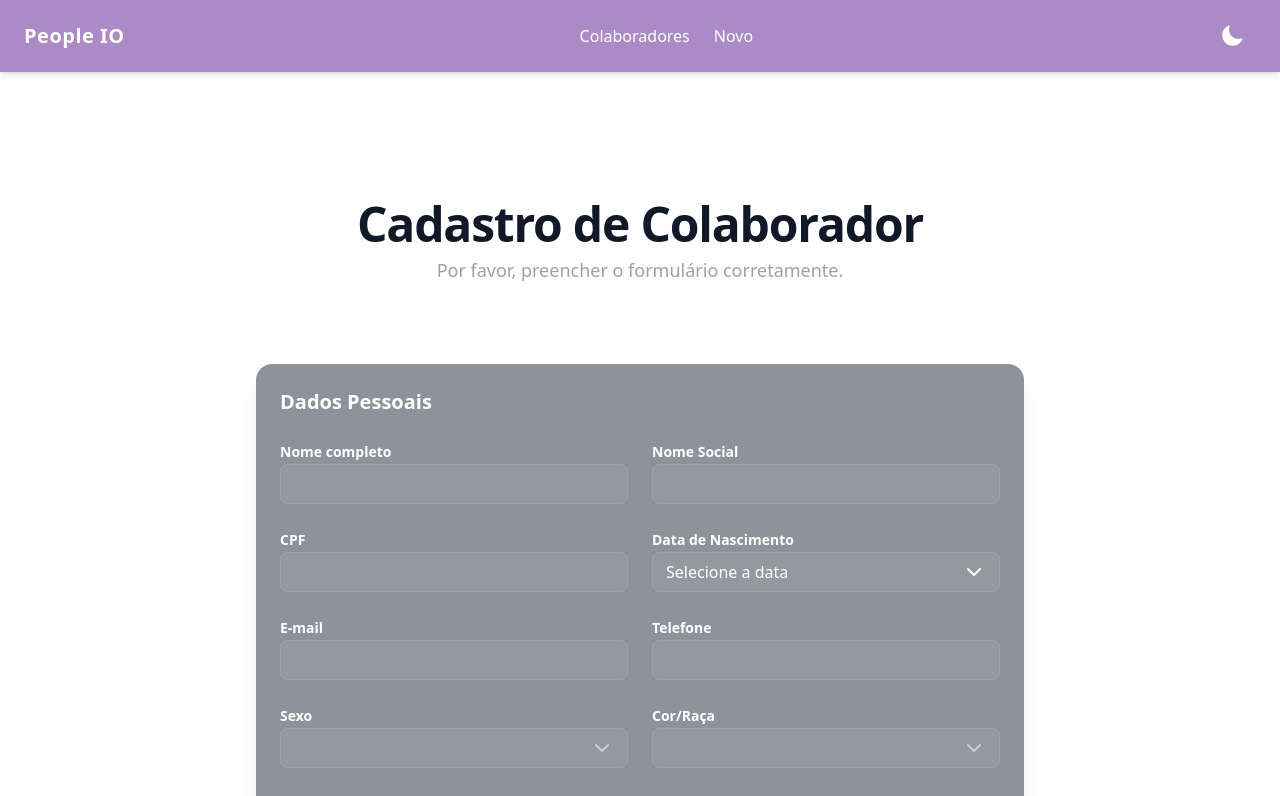
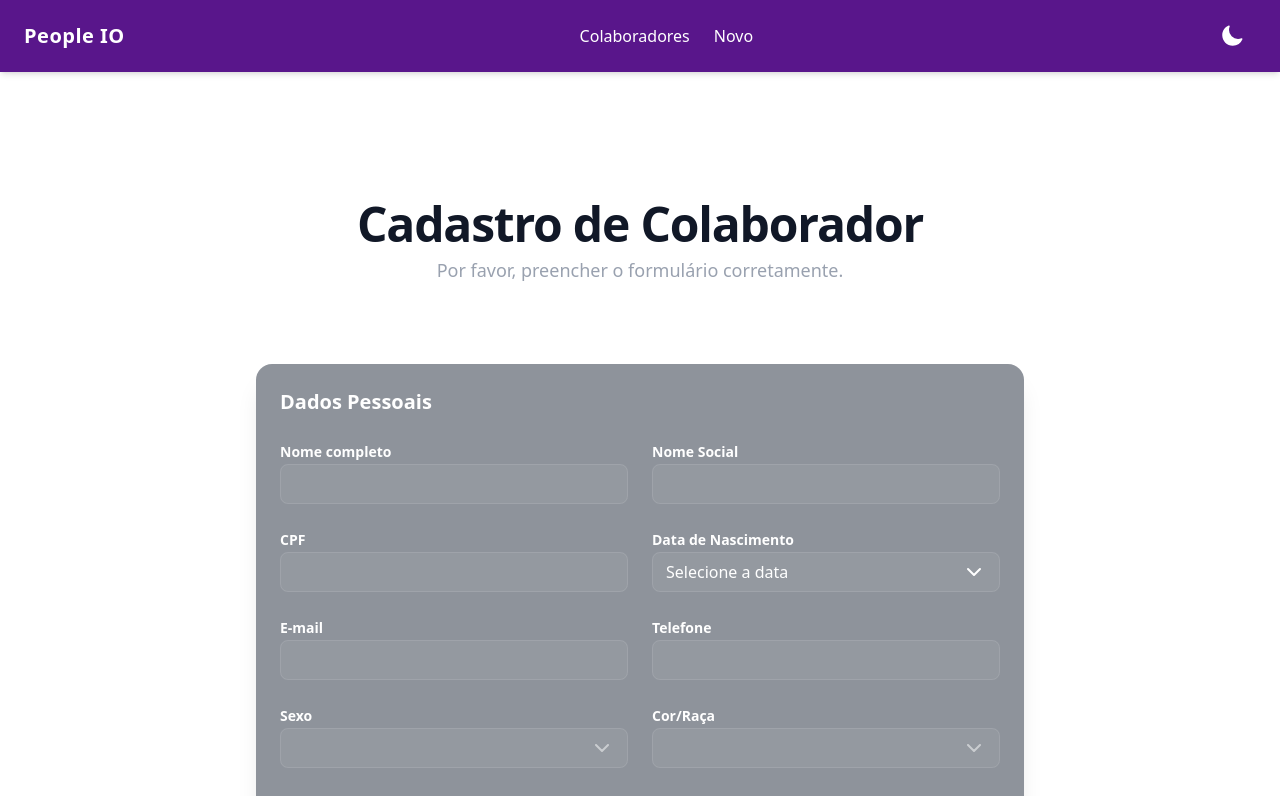
Before and after one commit to Dala-Tecnologia/PeopleIO-UI, a React (Vite) app: page /colaboradores/novo in a window 1280 px wide. Shown: the top 796 px of the page. Built offline with nearby package versions, Linux system fonts and the light colour scheme.

Commit message:
Add CPF mask to the colaborador list page

```diff
--- a/src/components/base/Header.tsx
+++ b/src/components/base/Header.tsx
@@ -40,7 +40,7 @@ const Header = () => {
   };
 
   return (
-    <header className="bg-purple-900/50 text-white shadow-md relative z-50">
+    <header className="bg-purple-900 text-white shadow-md relative z-50">
       <div className="max-w-7xl mx-auto px-6 py-4 flex items-center justify-between">
         <Link
           to="/"
--- a/src/components/colaborador-list/colaborador-list.tsx
+++ b/src/components/colaborador-list/colaborador-list.tsx
@@ -3,6 +3,7 @@ import { Link } from "react-router-dom";
 import { colaboradoresService } from "../../services/colaboradoresService";
 import { Modal } from "@/components/ui/modal";
 import { Loader } from "../ui/loader";
+import { insertMaskInCPF } from "@/functions/cpf";
 
 type Colaborador = {
   id: string;
@@ -120,7 +121,7 @@ export const ColaboradoresList = () => {
                   {colaborador.email}
                 </td>
                 <td className="px-6 py-4">
-                  {colaborador.cpf}
+                  {insertMaskInCPF(colaborador.cpf)}
                 </td>
                 <td className="px-6 py-4 flex gap-4">
                   <Link to={`/colaboradores/${colaborador.id}`} className="font-medium text-blue-600 dark:text-blue-500 hover:underline">Editar</Link>
```
